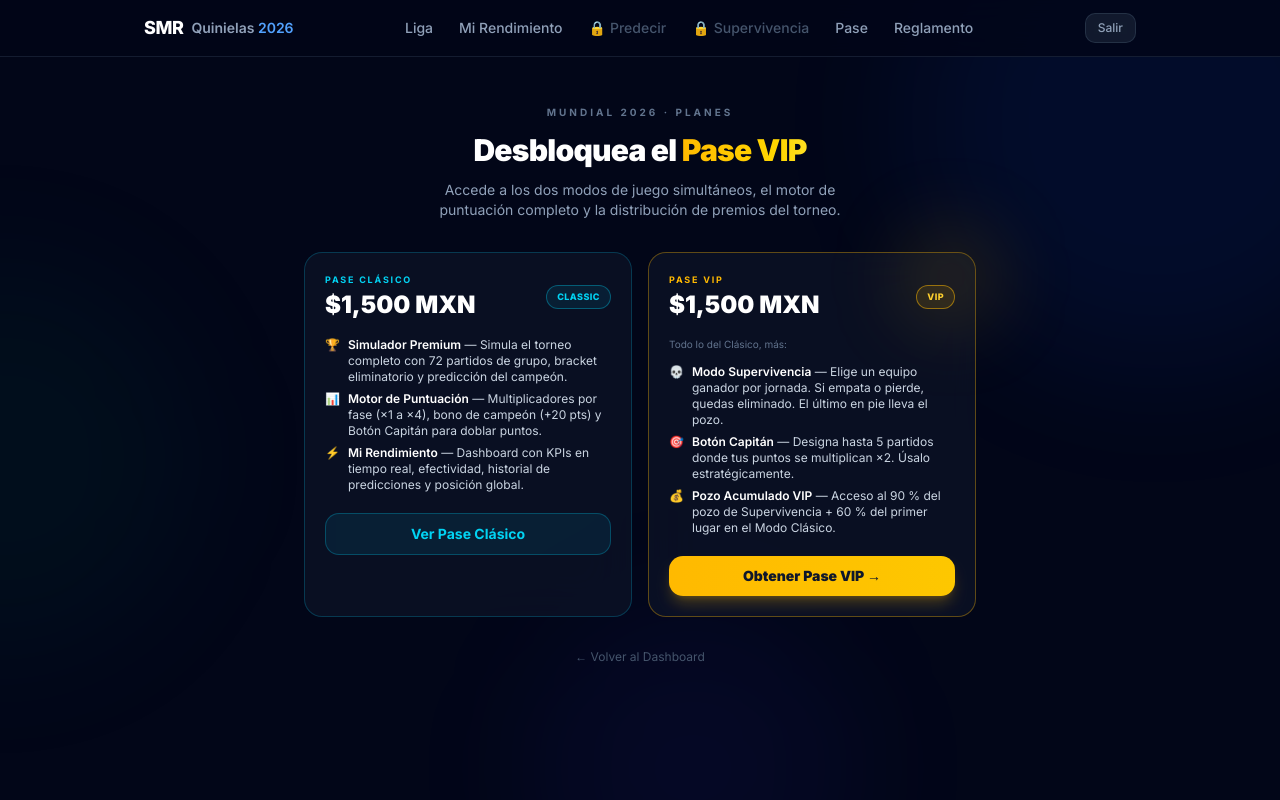
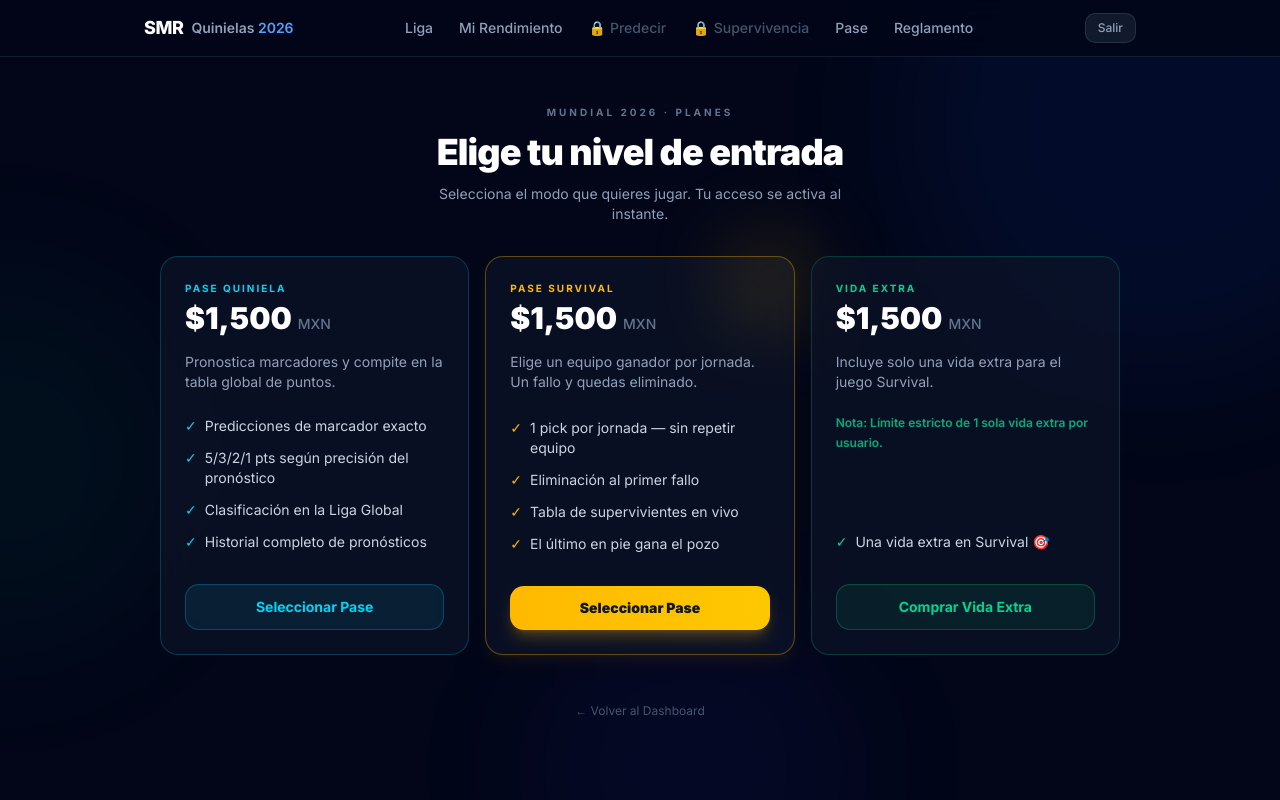
Before and after one commit to v22xkttwmw-arch/Quinela-Mundial, a Next.js app in the folder quiniela-frontend/: page /dashboard/upgrade in a window 1280 px wide. Built offline with nearby package versions, Linux system fonts and the light colour scheme; no server answers.

Commit message:
Fix manual: actualizar reglamento con multiplicadores hasta x7 y bonos individuales

```diff
--- a/quiniela-frontend/src/app/dashboard/upgrade/page.tsx
+++ b/quiniela-frontend/src/app/dashboard/upgrade/page.tsx
@@ -1,94 +1,108 @@
 import Link from "next/link";
-
-const FEATURES = [
-  { icon: "🏆", title: "Simulador Premium",     desc: "Simula el torneo completo con 72 partidos de grupo, bracket eliminatorio y predicción del campeón.", plan: "classic" },
-  { icon: "📊", title: "Motor de Puntuación",   desc: "Multiplicadores por fase (×1 a ×4), bono de campeón (+20 pts) y Botón Capitán para doblar puntos.", plan: "classic" },
-  { icon: "⚡", title: "Mi Rendimiento",         desc: "Dashboard con KPIs en tiempo real, efectividad, historial de predicciones y posición global.", plan: "classic" },
-  { icon: "💀", title: "Modo Supervivencia",    desc: "Elige un equipo ganador por jornada. Si empata o pierde, quedas eliminado. El último en pie lleva el pozo.", plan: "vip" },
-  { icon: "🎯", title: "Botón Capitán",          desc: "Designa hasta 5 partidos donde tus puntos se multiplican ×2. Úsalo estratégicamente.", plan: "vip" },
-  { icon: "💰", title: "Pozo Acumulado VIP",    desc: "Acceso al 90 % del pozo de Supervivencia + 60 % del primer lugar en el Modo Clásico.", plan: "vip" },
-];
 
 export default function UpgradePage() {
   return (
-    <div className="mx-auto max-w-2xl space-y-8 py-4">
+    <div className="mx-auto max-w-5xl space-y-8 py-4 px-4">
       {/* Header */}
       <div className="text-center space-y-3">
         <p className="text-[10px] font-bold uppercase tracking-[0.3em] text-slate-500">
           Mundial 2026 · Planes
         </p>
-        <h1 className="text-3xl font-black text-white">
-          Desbloquea el{" "}
-          <span className="bg-gradient-to-r from-amber-400 to-yellow-300 bg-clip-text text-transparent">
-            Pase VIP
-          </span>
+        <h1 className="text-3xl sm:text-4xl font-black text-white">
+          Elige tu nivel de entrada
         </h1>
         <p className="text-sm text-slate-400 max-w-md mx-auto">
-          Accede a los dos modos de juego simultáneos, el motor de puntuación completo y la distribución de premios del torneo.
+          Selecciona el modo que quieres jugar. Tu acceso se activa al instante.
         </p>
       </div>
 
       {/* Plan cards */}
-      <div className="grid gap-4 sm:grid-cols-2">
-        {/* Classic */}
-        <div className="rounded-2xl border border-cyan-500/25 bg-slate-900/60 p-5 backdrop-blur-xl">
+      <div className="grid gap-4 sm:grid-cols-2 lg:grid-cols-3 items-stretch">
+        {/* 1. Pase Quiniela */}
+        <div className="rounded-2xl border border-cyan-500/25 bg-slate-900/60 p-6 flex flex-col backdrop-blur-xl">
           <div className="mb-4 flex items-center justify-between">
             <div>
-              <p className="text-[9px] font-bold uppercase tracking-[0.2em] text-cyan-400">Pase Clásico</p>
-              <p className="mt-0.5 text-2xl font-black text-white">$1,500 MXN</p>
+              <p className="text-[10px] font-bold uppercase tracking-[0.2em] text-cyan-400">Pase Quiniela</p>
+              <p className="mt-1 text-3xl font-black text-white">$1,500 <span className="text-sm font-medium text-slate-500">MXN</span></p>
             </div>
-            <span className="rounded-full border border-cyan-500/40 bg-cyan-500/10 px-2.5 py-1 text-[9px] font-extrabold uppercase tracking-wider text-cyan-400">
-              Classic
-            </span>
           </div>
-          <ul className="space-y-1.5 mb-5">
-            {FEATURES.filter(f => f.plan === "classic").map(f => (
-              <li key={f.title} className="flex items-start gap-2 text-xs text-slate-300">
-                <span className="shrink-0">{f.icon}</span>
-                <span><span className="font-semibold text-white">{f.title}</span> — {f.desc}</span>
+          <p className="text-sm text-slate-400 mb-6 flex-grow">
+            Pronostica marcadores y compite en la tabla global de puntos.
+          </p>
+          <ul className="space-y-3 mb-8">
+            {["Predicciones de marcador exacto", "5/3/2/1 pts según precisión del pronóstico", "Clasificación en la Liga Global", "Historial completo de pronósticos"].map(feature => (
+              <li key={feature} className="flex items-start gap-2 text-sm text-slate-300">
+                <span className="text-cyan-400">✓</span>
+                <span>{feature}</span>
               </li>
             ))}
           </ul>
           <Link
             href="/dashboard/checkout"
-            className="block w-full rounded-xl border border-cyan-500/30 bg-cyan-500/10 py-2.5 text-center text-sm font-bold text-cyan-400 transition-all hover:bg-cyan-500/20"
+            className="mt-auto block w-full rounded-xl border border-cyan-500/30 bg-cyan-500/10 py-3 text-center text-sm font-bold text-cyan-400 transition-all hover:bg-cyan-500/20"
           >
-            Ver Pase Clásico
+            Seleccionar Pase
           </Link>
         </div>
 
-        {/* VIP */}
-        <div className="relative rounded-2xl border border-amber-400/35 bg-slate-900/60 p-5 backdrop-blur-xl">
+        {/* 2. Pase Survival */}
+        <div className="relative rounded-2xl border border-amber-400/35 bg-slate-900/60 p-6 flex flex-col backdrop-blur-xl shadow-lg shadow-amber-500/5">
           <div className="pointer-events-none absolute -right-6 -top-6 h-24 w-24 rounded-full bg-amber-400/15 blur-2xl" />
           <div className="mb-4 flex items-center justify-between">
             <div>
-              <p className="text-[9px] font-bold uppercase tracking-[0.2em] text-amber-400">Pase VIP</p>
-              <p className="mt-0.5 text-2xl font-black text-white">$1,500 MXN</p>
+              <p className="text-[10px] font-bold uppercase tracking-[0.2em] text-amber-400">Pase Survival</p>
+              <p className="mt-1 text-3xl font-black text-white">$1,500 <span className="text-sm font-medium text-slate-500">MXN</span></p>
             </div>
-            <span className="rounded-full border border-amber-400/50 bg-amber-400/10 px-2.5 py-1 text-[9px] font-extrabold uppercase tracking-wider text-amber-300">
-              VIP
-            </span>
           </div>
-          <p className="mb-3 text-[10px] text-slate-500">Todo lo del Clásico, más:</p>
-          <ul className="space-y-1.5 mb-5">
-            {FEATURES.filter(f => f.plan === "vip").map(f => (
-              <li key={f.title} className="flex items-start gap-2 text-xs text-slate-300">
-                <span className="shrink-0">{f.icon}</span>
-                <span><span className="font-semibold text-white">{f.title}</span> — {f.desc}</span>
+          <p className="text-sm text-slate-400 mb-6 flex-grow">
+            Elige un equipo ganador por jornada. Un fallo y quedas eliminado.
+          </p>
+          <ul className="space-y-3 mb-8">
+            {["1 pick por jornada — sin repetir equipo", "Eliminación al primer fallo", "Tabla de supervivientes en vivo", "El último en pie gana el pozo"].map(feature => (
+              <li key={feature} className="flex items-start gap-2 text-sm text-slate-300">
+                <span className="text-amber-400">✓</span>
+                <span>{feature}</span>
               </li>
             ))}
           </ul>
           <Link
             href="/dashboard/checkout"
-            className="block w-full rounded-xl bg-gradient-to-r from-amber-400 to-yellow-400 py-2.5 text-center text-sm font-black text-slate-900 shadow-lg shadow-amber-400/25 transition-all hover:from-amber-300 hover:to-yellow-300"
+            className="mt-auto block w-full rounded-xl bg-gradient-to-r from-amber-400 to-yellow-400 py-3 text-center text-sm font-black text-slate-900 shadow-lg shadow-amber-400/25 transition-all hover:from-amber-300 hover:to-yellow-300"
           >
-            Obtener Pase VIP →
+            Seleccionar Pase
+          </Link>
+        </div>
+
+        {/* 3. Vida Extra */}
+        <div className="rounded-2xl border border-emerald-500/25 bg-slate-900/60 p-6 flex flex-col backdrop-blur-xl">
+          <div className="mb-4 flex items-center justify-between">
+            <div>
+              <p className="text-[10px] font-bold uppercase tracking-[0.2em] text-emerald-400">Vida Extra</p>
+              <p className="mt-1 text-3xl font-black text-white">$1,500 <span className="text-sm font-medium text-slate-500">MXN</span></p>
+            </div>
+          </div>
+          <p className="text-sm text-slate-400 mb-6 flex-grow">
+            Incluye solo una vida extra para el juego Survival.<br/><br/><span className="text-emerald-400/80 text-xs font-semibold">Nota: Límite estricto de 1 sola vida extra por usuario.</span>
+          </p>
+          <ul className="space-y-3 mb-8">
+            {["Una vida extra en Survival 🎯"].map(feature => (
+              <li key={feature} className="flex items-start gap-2 text-sm text-slate-300">
+                <span className="text-emerald-400">✓</span>
+                <span>{feature}</span>
+              </li>
+            ))}
+          </ul>
+          <Link
+            href="/dashboard/checkout"
+            className="mt-auto block w-full rounded-xl border border-emerald-500/30 bg-emerald-500/10 py-3 text-center text-sm font-bold text-emerald-400 transition-all hover:bg-emerald-500/20"
+          >
+            Comprar Vida Extra
           </Link>
         </div>
       </div>
 
       {/* Back */}
-      <p className="text-center text-xs text-slate-600">
+      <p className="text-center text-xs text-slate-600 pt-4">
         <Link href="/dashboard" className="hover:text-slate-400 transition-colors">
           ← Volver al Dashboard
         </Link>
```
Also changed, not shown: quiniela-frontend/src/app/dashboard/rules/page.tsx (+31 -19 lines).
